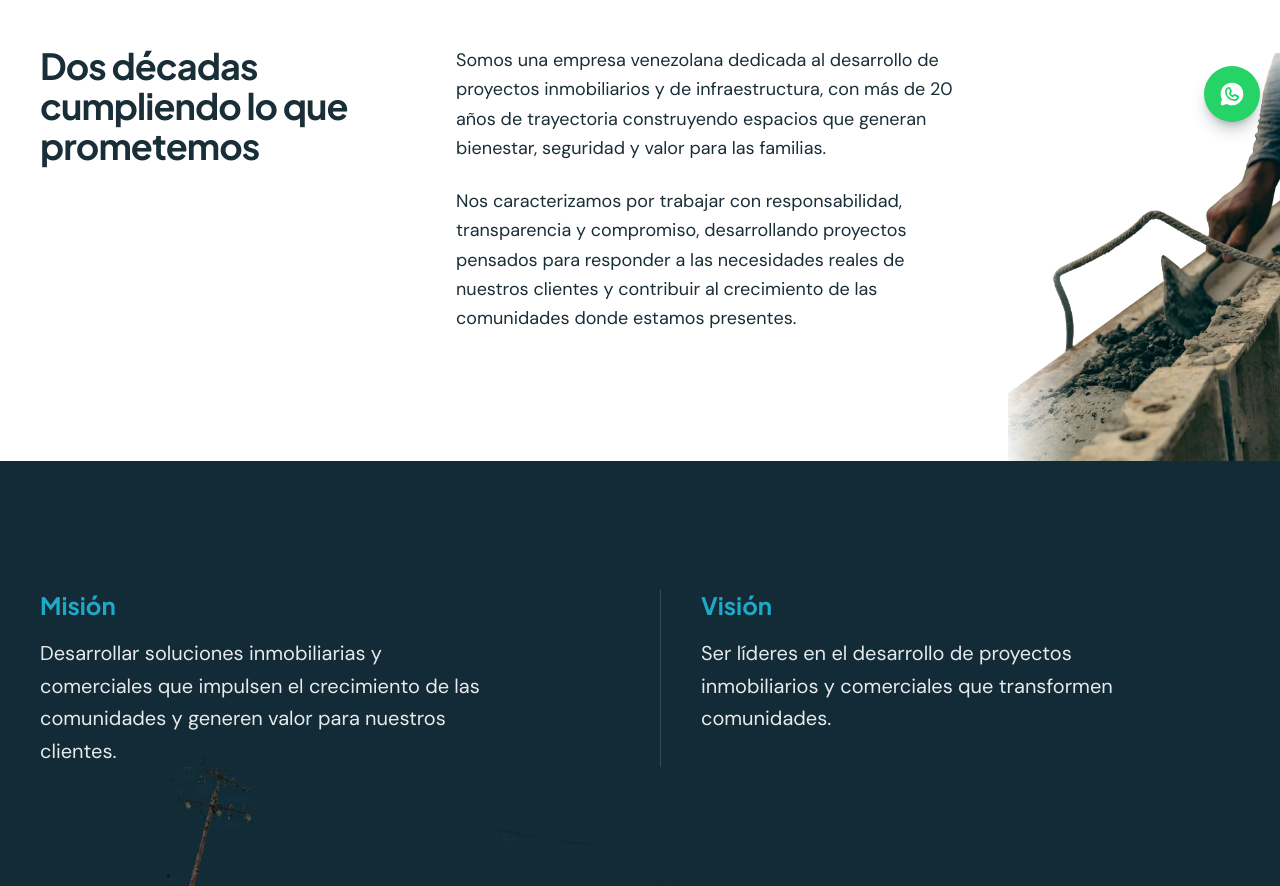
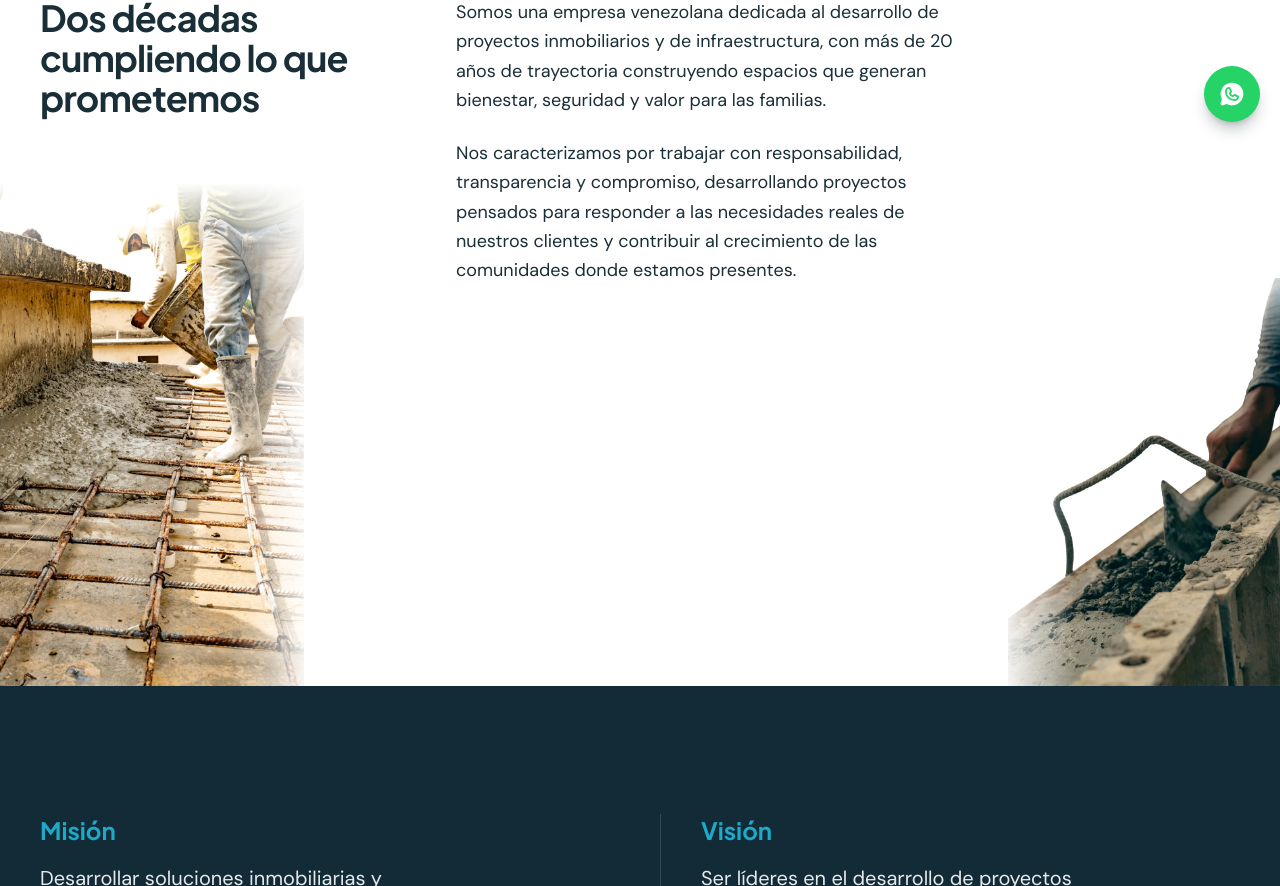
Before and after one commit to marcodpa/gemo, a Next.js app: page /quienes-somos in a window 1280 px wide. Shown: the part 658-1544 px from the top of the page. Built offline with nearby package versions, Linux system fonts and the light colour scheme.

Commit message:
Quienes somos: foto de vaciado abajo a la izquierda, mas grande y sin chocar con el titulo
Co-Authored-By: Claude Fable 5 <noreply@anthropic.com>

```diff
--- a/app/quienes-somos/page.tsx
+++ b/app/quienes-somos/page.tsx
@@ -56,6 +56,24 @@ export default function QuienesSomosPage() {
 
       {/* Historia: detalle de obra de fondo, arriba a la izquierda */}
       <section className="relative overflow-hidden bg-white">
+        {/* Vaciado de losa: esquina inferior izquierda */}
+        <div
+          aria-hidden="true"
+          className="pointer-events-none absolute bottom-0 left-0 hidden w-[19rem] max-w-[30vw] md:block"
+        >
+          <Image
+            src="/images/vaciado-losa.webp"
+            alt=""
+            width={900}
+            height={1488}
+            className="h-auto w-full"
+            sizes="208px"
+          />
+          {/* Degradados muy ligeros para disimular el corte de la foto */}
+          <div className="absolute inset-y-0 right-0 w-1/4 bg-gradient-to-l from-white/90 to-transparent" />
+          <div className="absolute inset-x-0 top-0 h-1/5 bg-gradient-to-b from-white to-transparent" />
+        </div>
+
         <div
           aria-hidden="true"
           className="pointer-events-none absolute right-0 bottom-0 hidden w-[17rem] max-w-[28vw] md:block"
@@ -73,7 +91,7 @@ export default function QuienesSomosPage() {
           <div className="absolute inset-x-0 top-0 h-1/6 bg-gradient-to-b from-white/80 to-transparent" />
         </div>
 
-        <div className="relative mx-auto max-w-[1320px] px-5 py-24 md:py-32 md:pr-[30vw] lg:px-10 lg:pr-80">
+        <div className="relative mx-auto max-w-[1320px] px-5 pt-16 pb-24 md:min-h-[40rem] md:pt-20 md:pr-[30vw] md:pb-28 lg:min-h-[48rem] lg:px-10 lg:pr-80">
           <div className="grid gap-12 md:grid-cols-[1fr_1.5fr] md:gap-20">
             <Reveal>
               <h2 className="font-display text-3xl font-bold tracking-tight md:text-4xl">
```
Also changed, not shown: public/images/vaciado-losa.webp (added).
